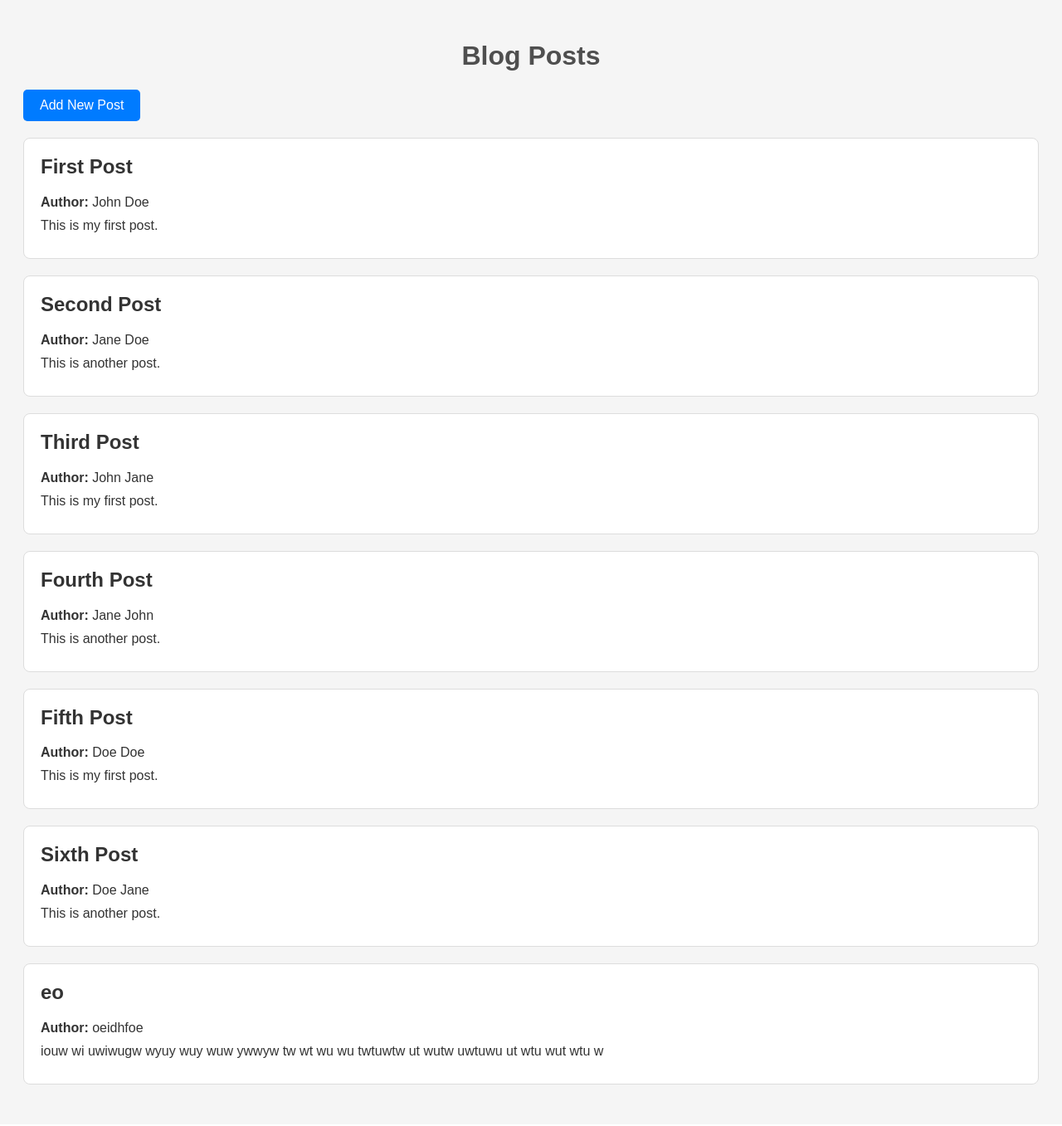
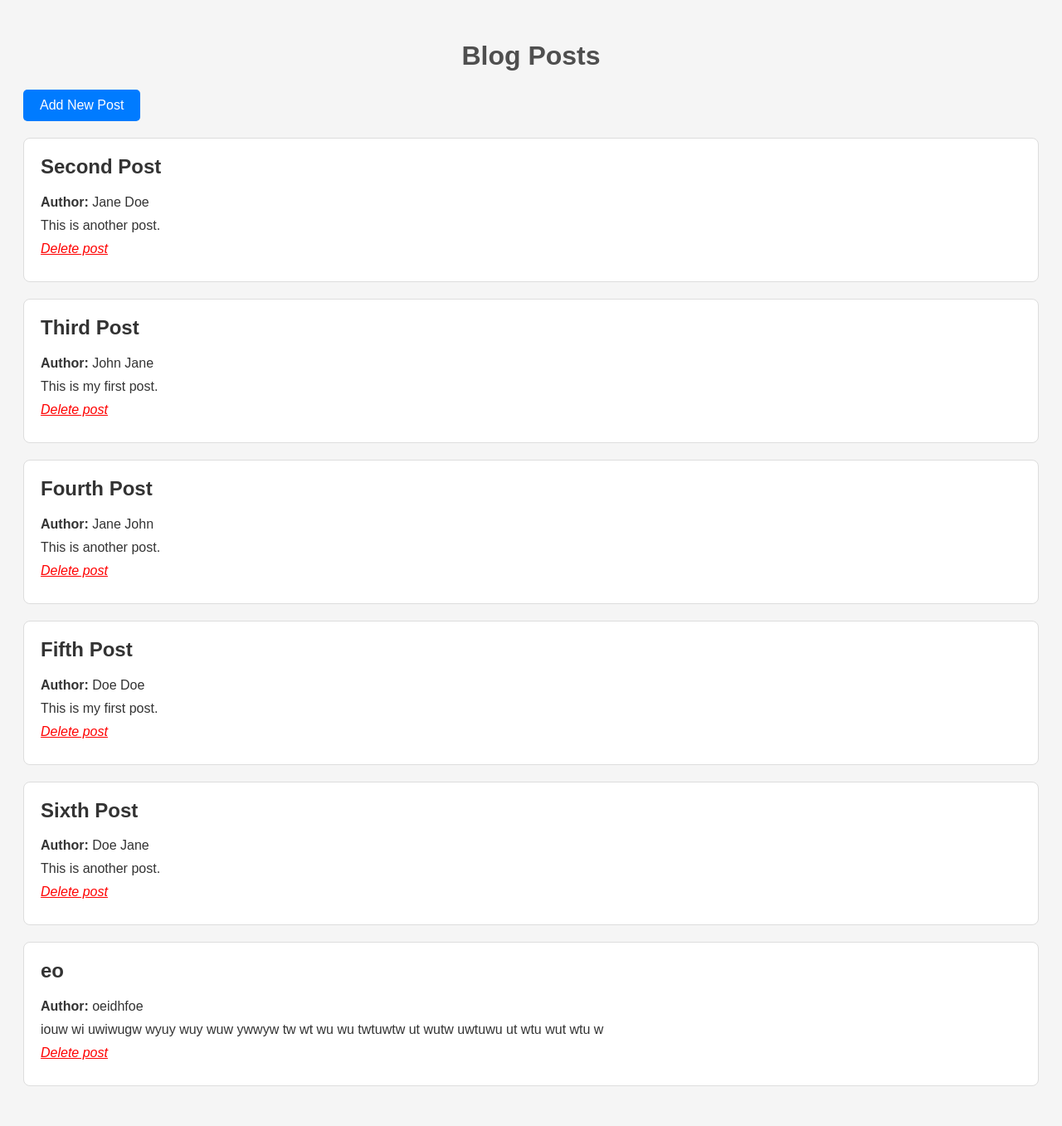
Before and after one commit to salvisare/masterblog-project, a Flask app: page / in a window 1280 px wide. Shown: the whole page at 83% size. Run offline with Flask 3, Linux system fonts and the light colour scheme.

Commit message:
delete blog posts feature

```diff
--- a/app.py
+++ b/app.py
@@ -59,10 +59,19 @@ def add():
     return render_template('add.html')
 
 
-@app.route('/contact')
-def contact():
-    return 'Contact Page'
+@app.route('/delete/<int:post_id>')
+def delete(post_id):
+    # Load existing posts
+    blog_posts = load_posts()
 
+    # Find the blog post with the given id and remove it from the list
+    updated_posts = [post for post in blog_posts if post['id'] != post_id]
+
+    # Save the updated posts
+    save_posts(updated_posts)
+
+    # Redirect back to the home page
+    return redirect(url_for('home'))
 
 
 if __name__ == '__main__':
--- a/blog_posts.json
+++ b/blog_posts.json
@@ -1,10 +1,4 @@
 [
-    {
-        "id": 1,
-        "author": "John Doe",
-        "title": "First Post",
-        "content": "This is my first post."
-    },
     {
         "id": 2,
         "author": "Jane Doe",
--- a/templates/index.html
+++ b/templates/index.html
@@ -20,6 +20,7 @@
                 </div>
                 <div class="card-body">
                     <p>{{ post.content }}</p>
+                    <p><i><a style="color: red;" href="{{ url_for('delete', post_id=post['id']) }}" class="add-post-button">Delete post</a></i></p>
                 </div>
             </div>
         {% endfor %}
```
